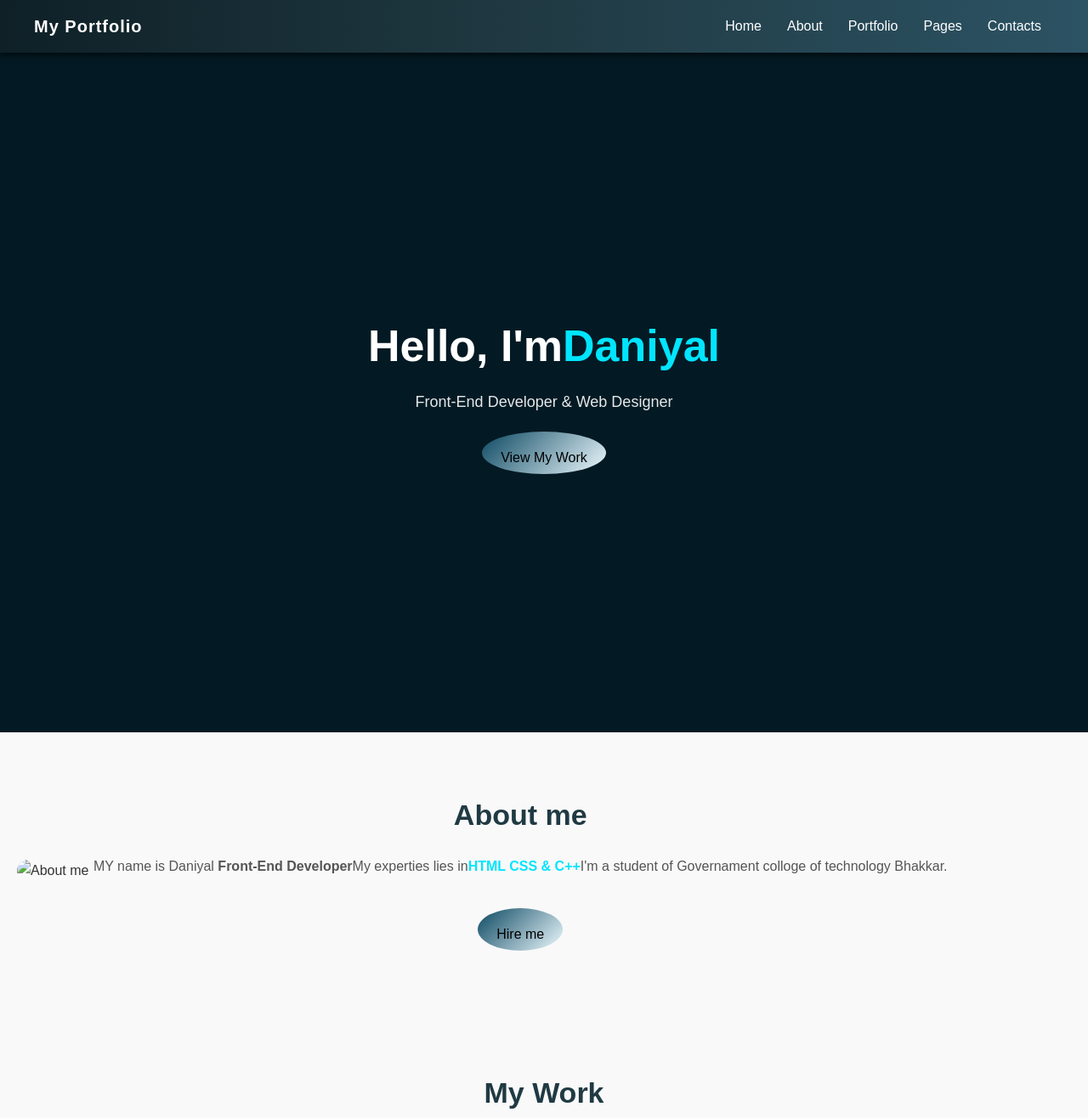
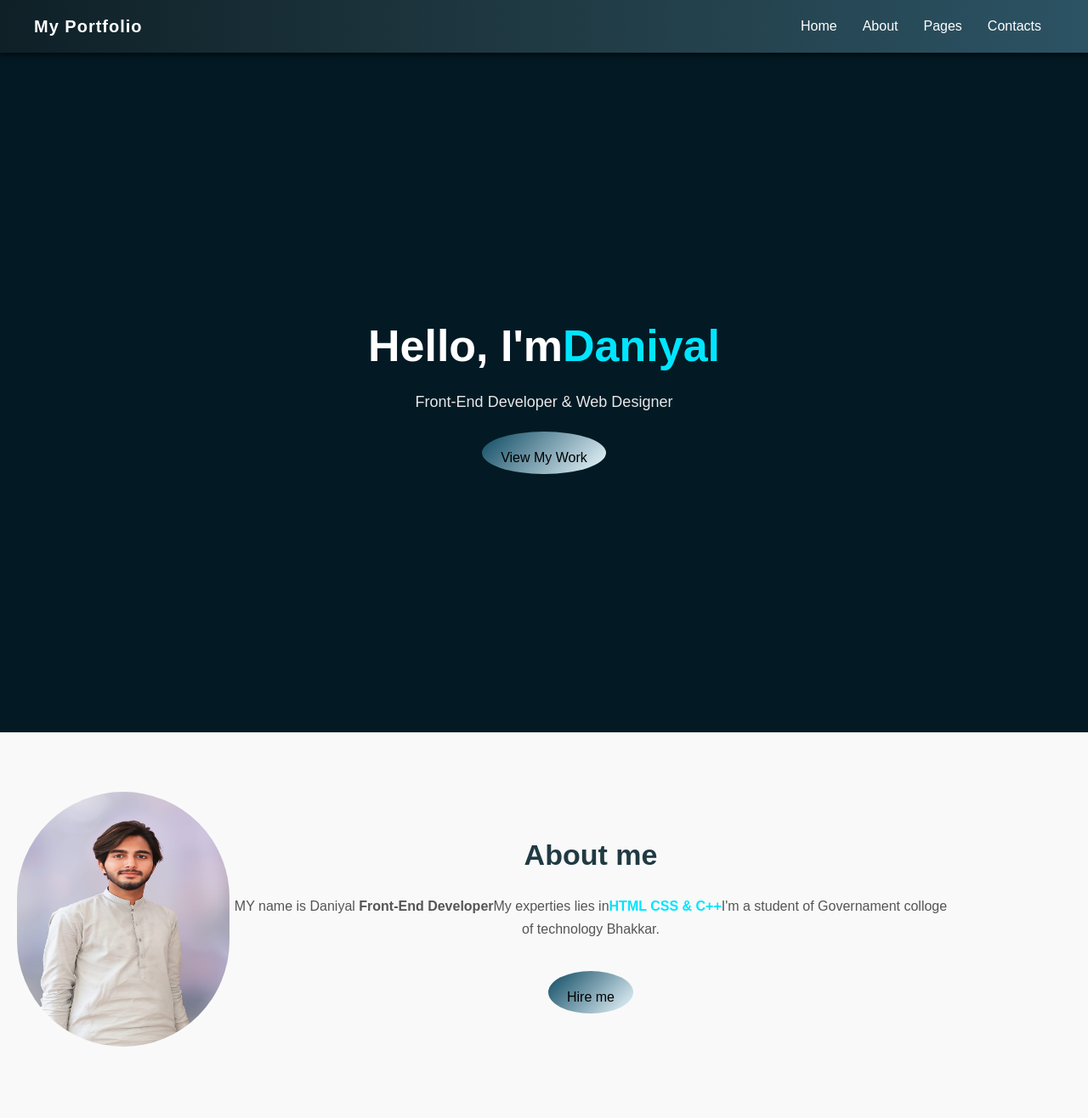
Before and after one commit to danyalr733-droid/Portfolio, a plain HTML site: page index.html in a window 1280 px wide. Shown: the top 1316 px of the page at 85% size. Drawn offline with Linux system fonts and the light colour scheme.

Commit message:
Update index.html

```diff
--- a/index.html
+++ b/index.html
@@ -22,9 +22,7 @@
                 <li>
                     <a href="#about">About</a>
                 </li>
-                <li>
-                    <a href="portfolio">Portfolio</a>
-                </li>
+
                 <li>
                     <a href="#pages">Pages</a>
                 </li>
@@ -51,7 +49,7 @@
             <section id="About" class="About">
                 <div class="aboutcontainer">
                     <div class="aboutimg">
-                        <img src="WhatsApp Image 2025-08-24 at 02.04.16_f4d95e99.jpg" alt="About me">
+                        <img src="WhatsApp Image 2025-09-25 at 11.22.43_e9805498.jpg" alt="About me">
 
                     </div>
                     <div class="abouttext">
@@ -119,4 +117,5 @@ UI/UX Designer
 
 </body>
 
+
 </html>
```
